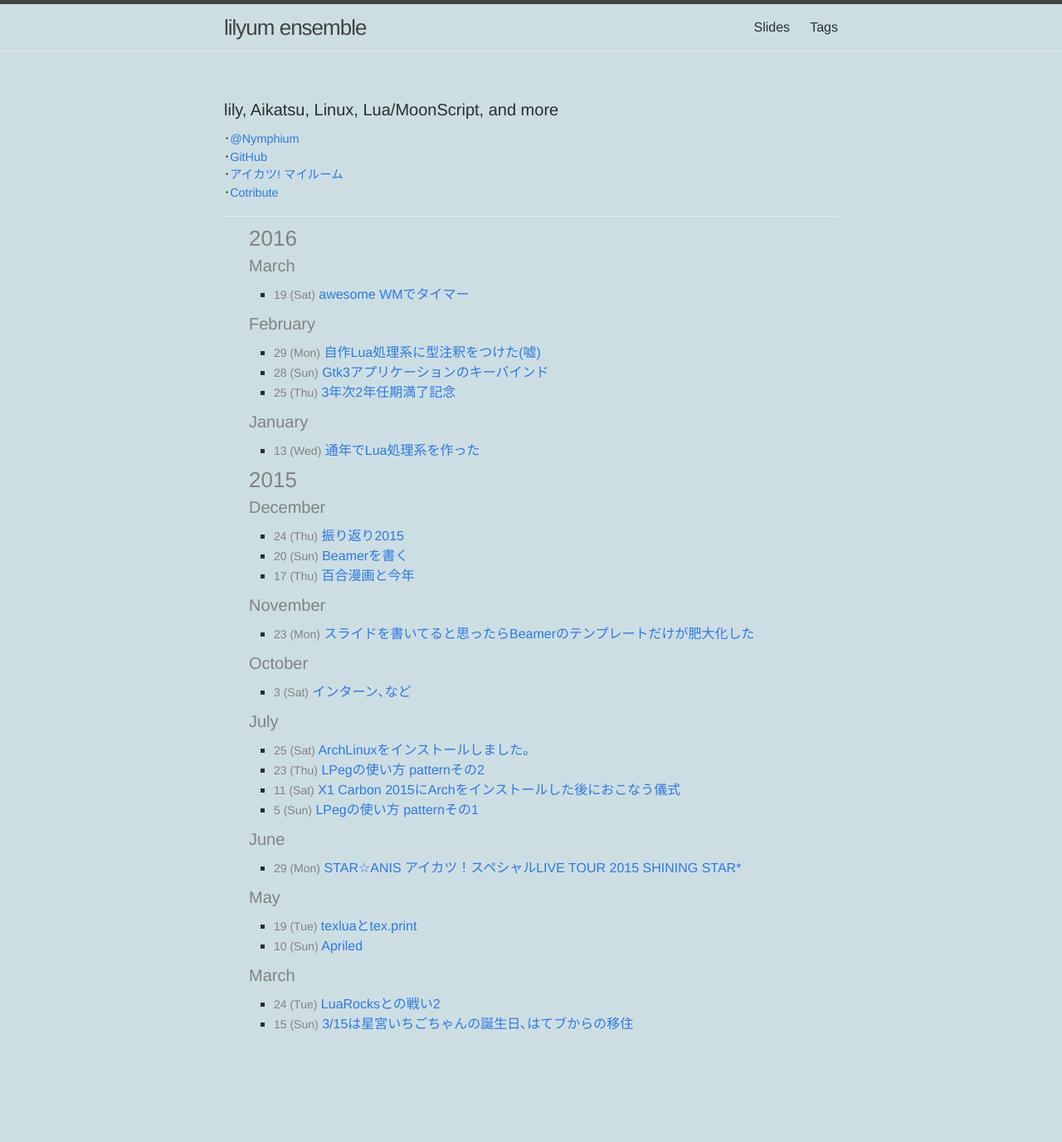
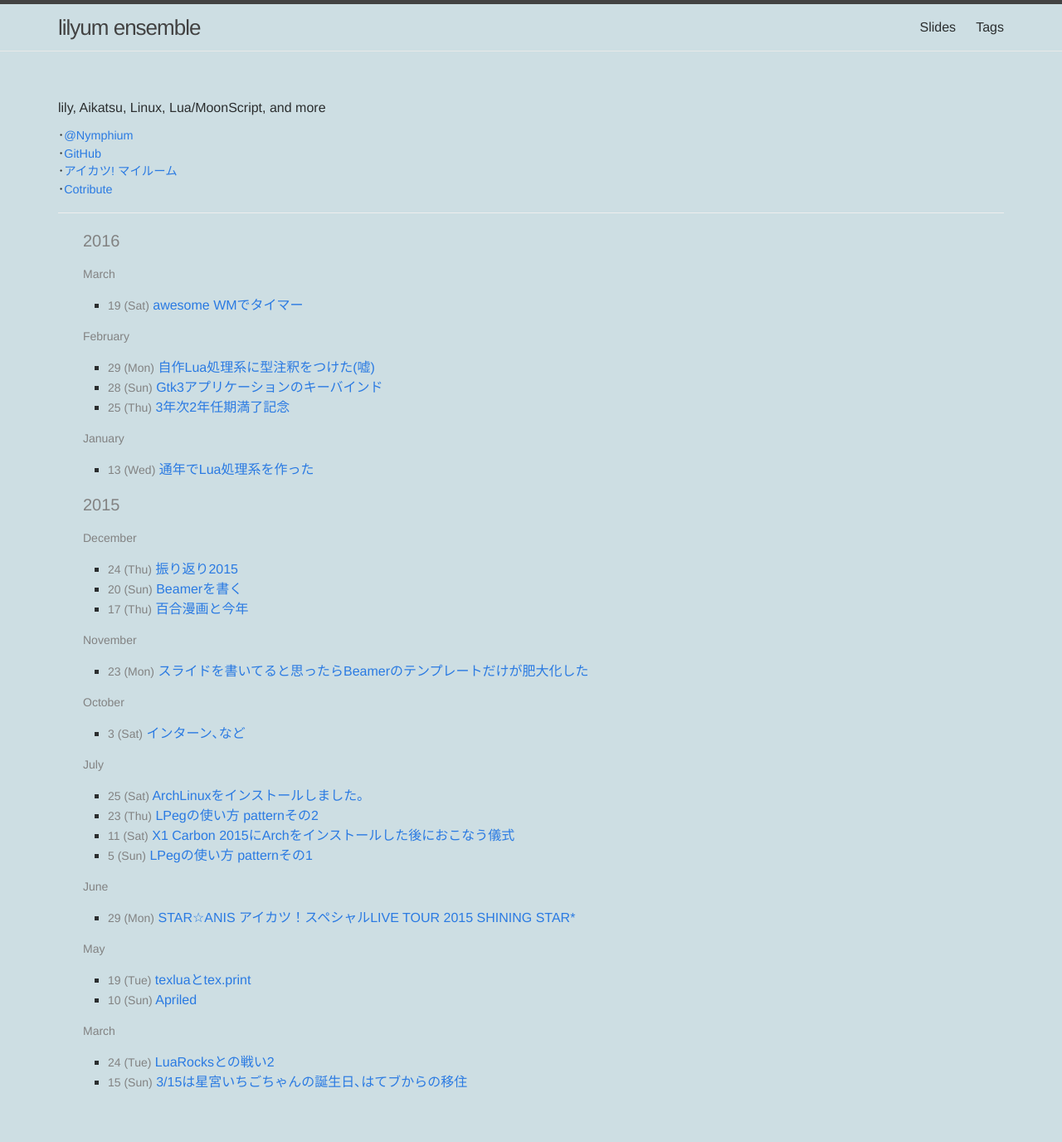
Before and after one commit to Nymphium/nymphium.github.io, a Jekyll site: the page built from index.html, in a window 1280 px wide. Shown: the whole page at 83% size. Built offline with Jekyll 4.4.1, drawn with Linux system fonts in a browser that asks for light colours; Markdown is read by kramdown in place of the engine named in the settings; before the commit the page ends 1306 px from its top, so only the background shows below that.

Commit message:
deploy at 2016-04-07 00:11:59 +0900

```diff
--- a/_sass/_layout.scss
+++ b/_sass/_layout.scss
@@ -216,7 +216,7 @@
 .post-content {
     margin-bottom: $spacing-unit;
 
-    h2 {
+    h1 {
         font-size: 32px;
 
         @include media-query($on-laptop) {
@@ -224,7 +224,7 @@
         }
     }
 
-    h3 {
+    h2 {
         font-size: 26px;
 
         @include media-query($on-laptop) {
@@ -232,7 +232,7 @@
         }
     }
 
-    h4 {
+    h3 {
         font-size: 20px;
 
         @include media-query($on-laptop) {
--- a/_sass/_sections.scss
+++ /dev/null
@@ -1,46 +0,0 @@
-h1 {
-  font-size: $base-font-size * 2;
-  line-height: $base-font-size * 2.1;
-}
-
-h1 small {
-  font-size: $base-font-size * 1.2;
-}
-
-h2 {
-  font-size: $base-font-size * 1.5;
-  line-height: $base-font-size * 1.7;
-  /* line-height: 36px; */
-}
-
-h2 small {
-  font-size: $base-font-size * 1.15;
-}
-
-h3 {
-  font-size: $base-font-size;
-  line-height: $base-font-size * 1.1;
-  /* line-height: 27px; */
-}
-
-h3 small {
-  font-size: $base-font-size;
-}
-
-h4,
-h5,
-h6 {
-  line-height: $base-font-size;
-}
-
-h4 {
-  font-size: $base-font-size;
-}
-
-h4 small {
-  font-size: $base-font-size * 0.8;
-}
-
-h5 {
-  font-size: $base-font-size * 0.8;
-}
--- a/css/main.scss
+++ b/css/main.scss
@@ -23,7 +23,7 @@ $grey-color-light: lighten($grey-color, 40%);
 $grey-color-dark:  darken($grey-color, 25%);
 
 // Width of the content area
-$content-width:    800px;
+$content-width:    1200px;
 
 $on-palm:          600px;
 $on-laptop:        800px;
@@ -79,6 +79,5 @@ td {
 @import
 	"base",
 	"layout",
-	"syntax",
-	"sections"
+	"syntax"
 ;
```
